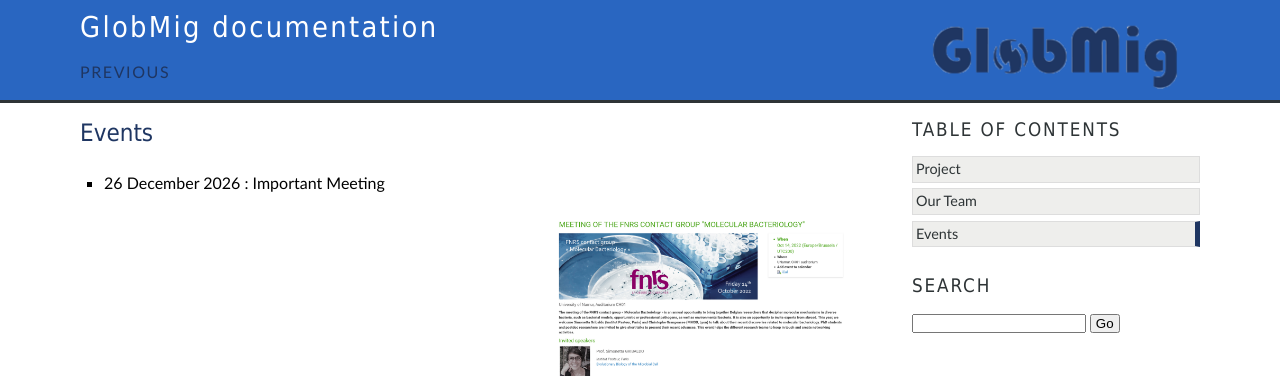
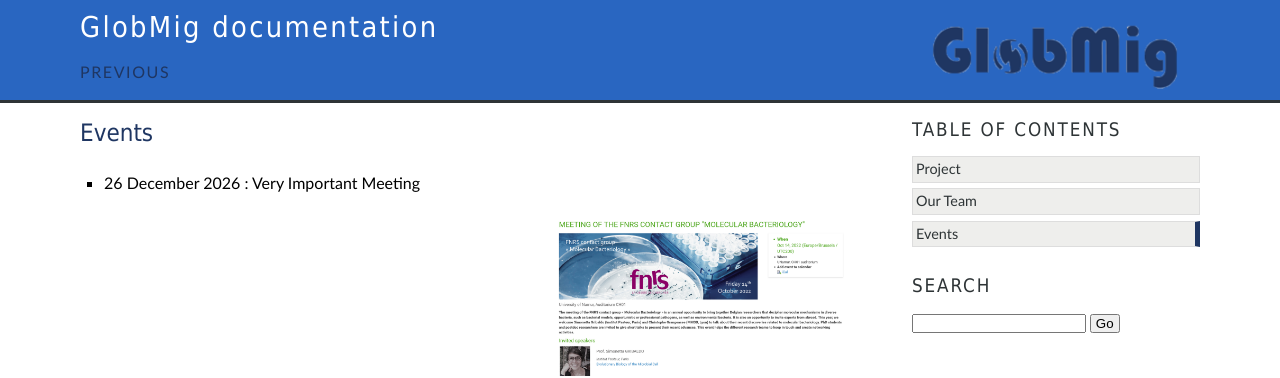
Before and after one commit to pschaus/GlobMigWeb, a Sphinx documentation site: the page built from doc/events.rst, in a window 1280 px wide. Shown: the top 378 px of the page. Built offline with Sphinx 7.4.7, drawn with Linux system fonts in a browser that asks for light colours.

Commit message:
modify to very important

```diff
--- a/doc/events.rst
+++ b/doc/events.rst
@@ -6,7 +6,7 @@ Events
    <br />
 
 
-* 26 December 2026 : Important Meeting
+* 26 December 2026 : Very Important Meeting
 
 .. image:: _static/example_meeting.png
   :height: 200
```
